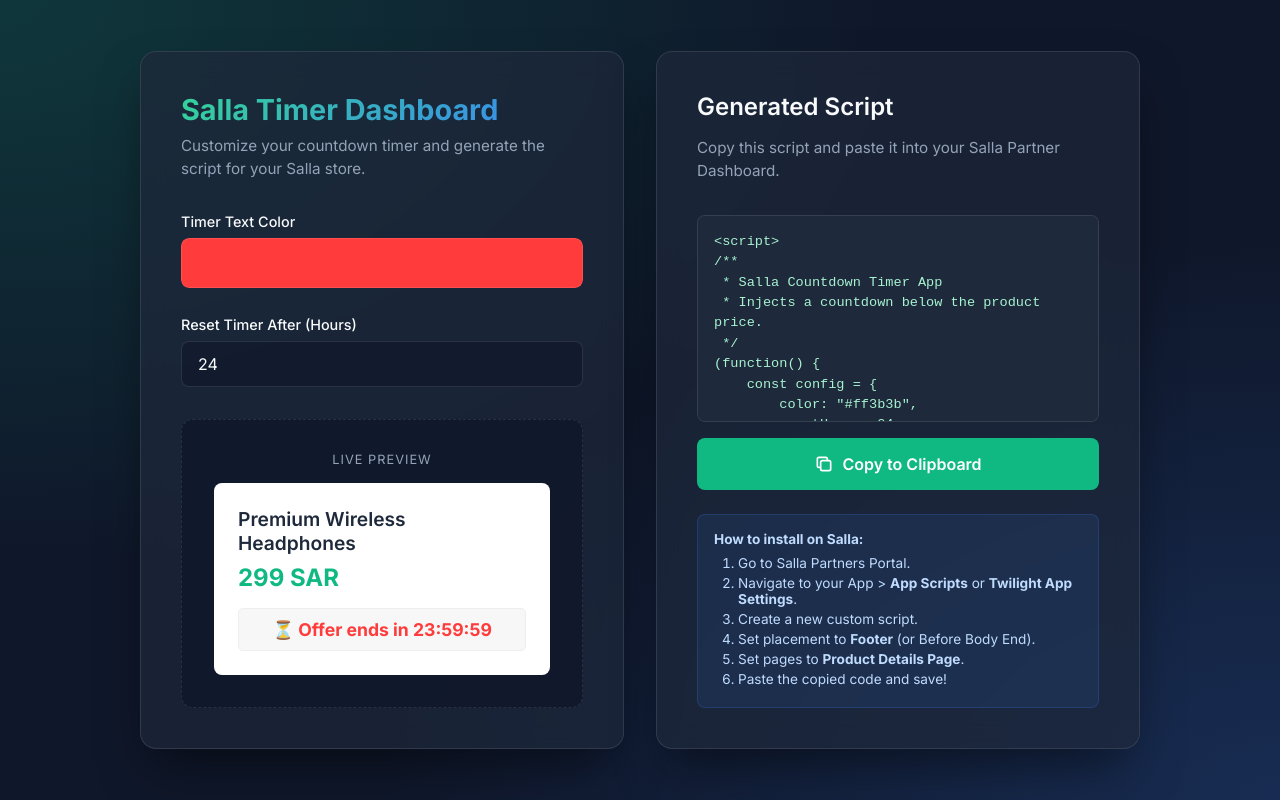
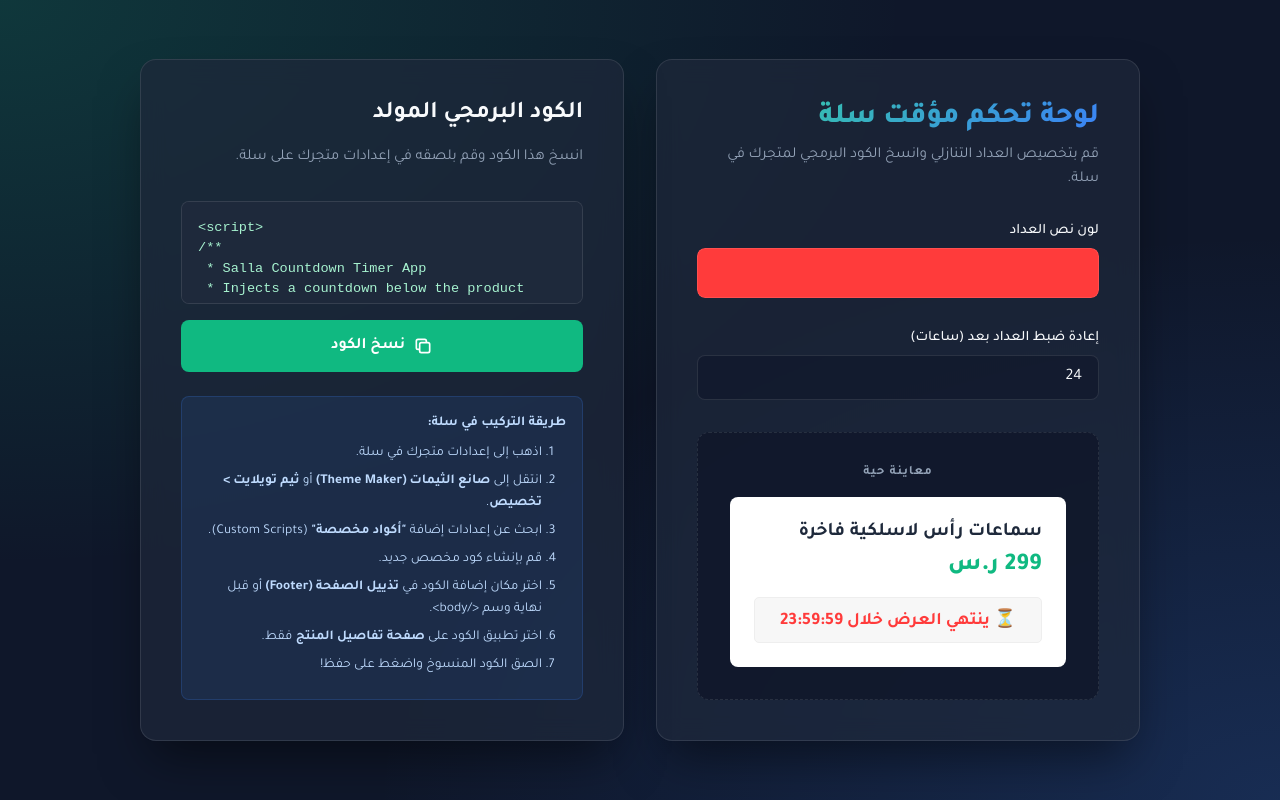
Before and after one commit to Zakfdl/countdown, a plain HTML site: page index.html in a window 1280 px wide. Drawn offline with Linux system fonts and the light colour scheme.

Commit message:
Translate Salla dashboard to Arabic

```diff
--- a/index.html
+++ b/index.html
@@ -1,11 +1,11 @@
 <!DOCTYPE html>
-<html lang="en">
+<html lang="ar" dir="rtl">
 <head>
     <meta charset="UTF-8">
     <meta name="viewport" content="width=device-width, initial-scale=1.0">
-    <title>Salla Countdown Timer Generator</title>
-    <!-- Use Google Fonts -->
-    <link href="https://fonts.googleapis.com/css2?family=Inter:wght@400;500;600;700&display=swap" rel="stylesheet">
+    <title>مولد عداد تنازلي لمنصة سلة</title>
+    <!-- Use Google Fonts (Tajawal for Arabic) -->
+    <link href="https://fonts.googleapis.com/css2?family=Tajawal:wght@400;500;700;800&display=swap" rel="stylesheet">
     <style>
         :root {
             --primary: #10b981;
@@ -21,7 +21,7 @@
             box-sizing: border-box;
             margin: 0;
             padding: 0;
-            font-family: 'Inter', sans-serif;
+            font-family: 'Tajawal', sans-serif;
         }
 
         body {
@@ -64,7 +64,7 @@
         h1 {
             font-size: 1.8rem;
             margin-bottom: 0.5rem;
-            font-weight: 700;
+            font-weight: 800;
             background: linear-gradient(135deg, #34d399, #3b82f6);
             -webkit-background-clip: text;
             -webkit-text-fill-color: transparent;
@@ -74,7 +74,7 @@
             color: var(--text-muted);
             font-size: 0.95rem;
             margin-bottom: 2rem;
-            line-height: 1.5;
+            line-height: 1.6;
         }
 
         .form-group {
@@ -135,7 +135,7 @@
 
         .preview-label {
             font-size: 0.8rem;
-            text-transform: uppercase;
+            font-weight: 700;
             letter-spacing: 1px;
             color: var(--text-muted);
             margin-bottom: 1rem;
@@ -147,18 +147,18 @@
             border-radius: 8px;
             padding: 1.5rem;
             color: #1e293b;
-            text-align: left;
+            text-align: right;
         }
 
         .mock-title {
-            font-weight: 600;
+            font-weight: 700;
             font-size: 1.2rem;
             margin-bottom: 0.5rem;
         }
 
         .mock-price {
             font-size: 1.5rem;
-            font-weight: 700;
+            font-weight: 800;
             color: #10b981;
             margin-bottom: 1rem;
         }
@@ -170,7 +170,7 @@
             border: 1px solid #eee;
             border-radius: 5px;
             text-align: center;
-            font-weight: bold;
+            font-weight: 700;
             font-size: 1.1rem;
         }
 
@@ -182,7 +182,7 @@
         .code-panel h2 {
             font-size: 1.5rem;
             margin-bottom: 1rem;
-            font-weight: 600;
+            font-weight: 700;
         }
 
         textarea {
@@ -199,6 +199,8 @@
             resize: none;
             outline: none;
             margin-bottom: 1rem;
+            direction: ltr;
+            text-align: left;
         }
 
         button {
@@ -208,7 +210,7 @@
             padding: 1rem;
             border-radius: 8px;
             font-size: 1rem;
-            font-weight: 600;
+            font-weight: 700;
             cursor: pointer;
             transition: all 0.2s ease;
             display: flex;
@@ -236,15 +238,17 @@
             padding: 1rem;
             font-size: 0.85rem;
             color: #bfdbfe;
+            line-height: 1.6;
         }
 
         .instructions ol {
-            margin-left: 1.5rem;
+            margin-right: 1.5rem;
             margin-top: 0.5rem;
+            padding: 0;
         }
 
         .instructions li {
-            margin-bottom: 0.25rem;
+            margin-bottom: 0.4rem;
         }
 
         @media (max-width: 768px) {
@@ -259,26 +263,26 @@
     <div class="container">
         <!-- Settings Panel -->
         <div class="panel">
-            <h1>Salla Timer Dashboard</h1>
-            <p class="subtitle">Customize your countdown timer and generate the script for your Salla store.</p>
+            <h1>لوحة تحكم مؤقت سلة</h1>
+            <p class="subtitle">قم بتخصيص العداد التنازلي وانسخ الكود البرمجي لمتجرك في سلة.</p>
 
             <div class="form-group">
-                <label for="timerColor">Timer Text Color</label>
+                <label for="timerColor">لون نص العداد</label>
                 <input type="color" id="timerColor" value="#ff3b3b">
             </div>
 
             <div class="form-group">
-                <label for="resetHours">Reset Timer After (Hours)</label>
+                <label for="resetHours">إعادة ضبط العداد بعد (ساعات)</label>
                 <input type="number" id="resetHours" min="1" max="720" value="24">
             </div>
 
             <div class="preview-box">
-                <span class="preview-label">Live Preview</span>
+                <span class="preview-label">معاينة حية</span>
                 <div class="mock-product">
-                    <div class="mock-title">Premium Wireless Headphones</div>
-                    <div class="mock-price">299 SAR</div>
+                    <div class="mock-title">سماعات رأس لاسلكية فاخرة</div>
+                    <div class="mock-price">299 ر.س</div>
                     <div class="timer-preview" id="livePreviewWrapper" style="color: #ff3b3b;">
-                        ⏳ Offer ends in <span id="livePreviewTime">23:59:59</span>
+                        ⏳ ينتهي العرض خلال <span id="livePreviewTime" dir="ltr" style="display:inline-block">23:59:59</span>
                     </div>
                 </div>
             </div>
@@ -286,25 +290,26 @@
 
         <!-- Code Panel -->
         <div class="panel code-panel">
-            <h2>Generated Script</h2>
-            <p class="subtitle">Copy this script and paste it into your Salla Partner Dashboard.</p>
+            <h2>الكود البرمجي المولد</h2>
+            <p class="subtitle">انسخ هذا الكود وقم بلصقه في إعدادات متجرك على سلة.</p>
 
             <textarea id="generatedCode" readonly></textarea>
 
             <button id="copyBtn" onclick="copyCode()">
                 <svg width="20" height="20" fill="none" stroke="currentColor" viewBox="0 0 24 24" xmlns="http://www.w3.org/2000/svg"><path stroke-linecap="round" stroke-linejoin="round" stroke-width="2" d="M8 16H6a2 2 0 01-2-2V6a2 2 0 012-2h8a2 2 0 012 2v2m-6 12h8a2 2 0 002-2v-8a2 2 0 00-2-2h-8a2 2 0 00-2 2v8a2 2 0 002 2z"></path></svg>
-                Copy to Clipboard
+                نسخ الكود
             </button>
 
             <div class="instructions">
-                <strong>How to install on Salla:</strong>
+                <strong>طريقة التركيب في سلة:</strong>
                 <ol>
-                    <li>Go to Salla Partners Portal.</li>
-                    <li>Navigate to your App > <strong>App Scripts</strong> or <strong>Twilight App Settings</strong>.</li>
-                    <li>Create a new custom script.</li>
-                    <li>Set placement to <strong>Footer</strong> (or Before Body End).</li>
-                    <li>Set pages to <strong>Product Details Page</strong>.</li>
-                    <li>Paste the copied code and save!</li>
+                    <li>اذهب إلى إعدادات متجرك في سلة.</li>
+                    <li>انتقل إلى <strong>صانع الثيمات (Theme Maker)</strong> أو <strong>ثيم تويلايت > تخصيص</strong>.</li>
+                    <li>ابحث عن إعدادات إضافة <strong>"أكواد مخصصة"</strong> (Custom Scripts).</li>
+                    <li>قم بإنشاء كود مخصص جديد.</li>
+                    <li>اختر مكان إضافة الكود في <strong>تذييل الصفحة (Footer)</strong> أو قبل نهاية وسم <code>&lt;/body&gt;</code>.</li>
+                    <li>اختر تطبيق الكود على <strong>صفحة تفاصيل المنتج</strong> فقط.</li>
+                    <li>الصق الكود المنسوخ واضغط على حفظ!</li>
                 </ol>
             </div>
         </div>
@@ -347,8 +352,8 @@
         // Create UI
         const wrapper = document.createElement('div');
         wrapper.id = 'salla-custom-timer';
-        wrapper.style.cssText = 'margin-top: 15px; padding: 10px; background-color: rgba(0,0,0,0.03); border: 1px solid #eee; border-radius: 5px; text-align: center; font-weight: bold; font-size: 1.1rem; color: ' + config.color + ';';
-        wrapper.innerHTML = '⏳ Offer ends in <span id="salla-countdown-time"></span>';
+        wrapper.style.cssText = 'margin-top: 15px; padding: 10px; background-color: rgba(0,0,0,0.03); border: 1px solid #eee; border-radius: 5px; text-align: center; font-weight: bold; font-family: Tahoma, Tajawal, sans-serif; font-size: 1.1rem; color: ' + config.color + ';';
+        wrapper.innerHTML = '⏳ ينتهي العرض خلال <span id="salla-countdown-time" dir="ltr" style="display:inline-block"></span>';
 
         priceElement.parentNode.insertBefore(wrapper, priceElement.nextSibling);
 
@@ -402,7 +407,7 @@
             document.execCommand('copy');
 
             const originalText = copyBtn.innerHTML;
-            copyBtn.innerHTML = '<svg width="20" height="20" fill="none" stroke="currentColor" viewBox="0 0 24 24" xmlns="http://www.w3.org/2000/svg"><path stroke-linecap="round" stroke-linejoin="round" stroke-width="2" d="M5 13l4 4L19 7"></path></svg> Copied!';
+            copyBtn.innerHTML = '<svg width="20" height="20" fill="none" stroke="currentColor" viewBox="0 0 24 24" xmlns="http://www.w3.org/2000/svg"><path stroke-linecap="round" stroke-linejoin="round" stroke-width="2" d="M5 13l4 4L19 7"></path></svg> تم النسخ!';
             copyBtn.style.background = '#059669';
 
             setTimeout(() => {
```
